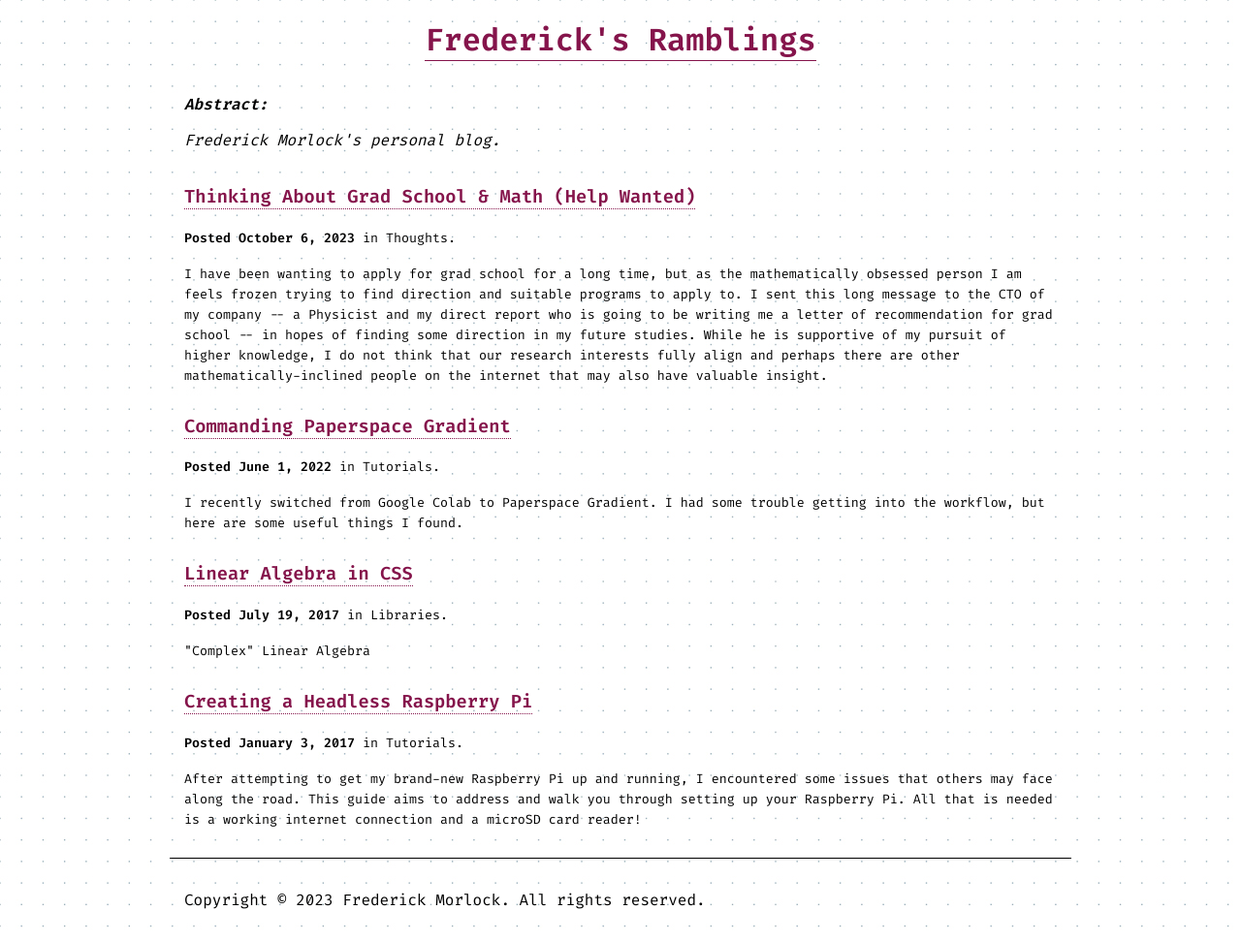
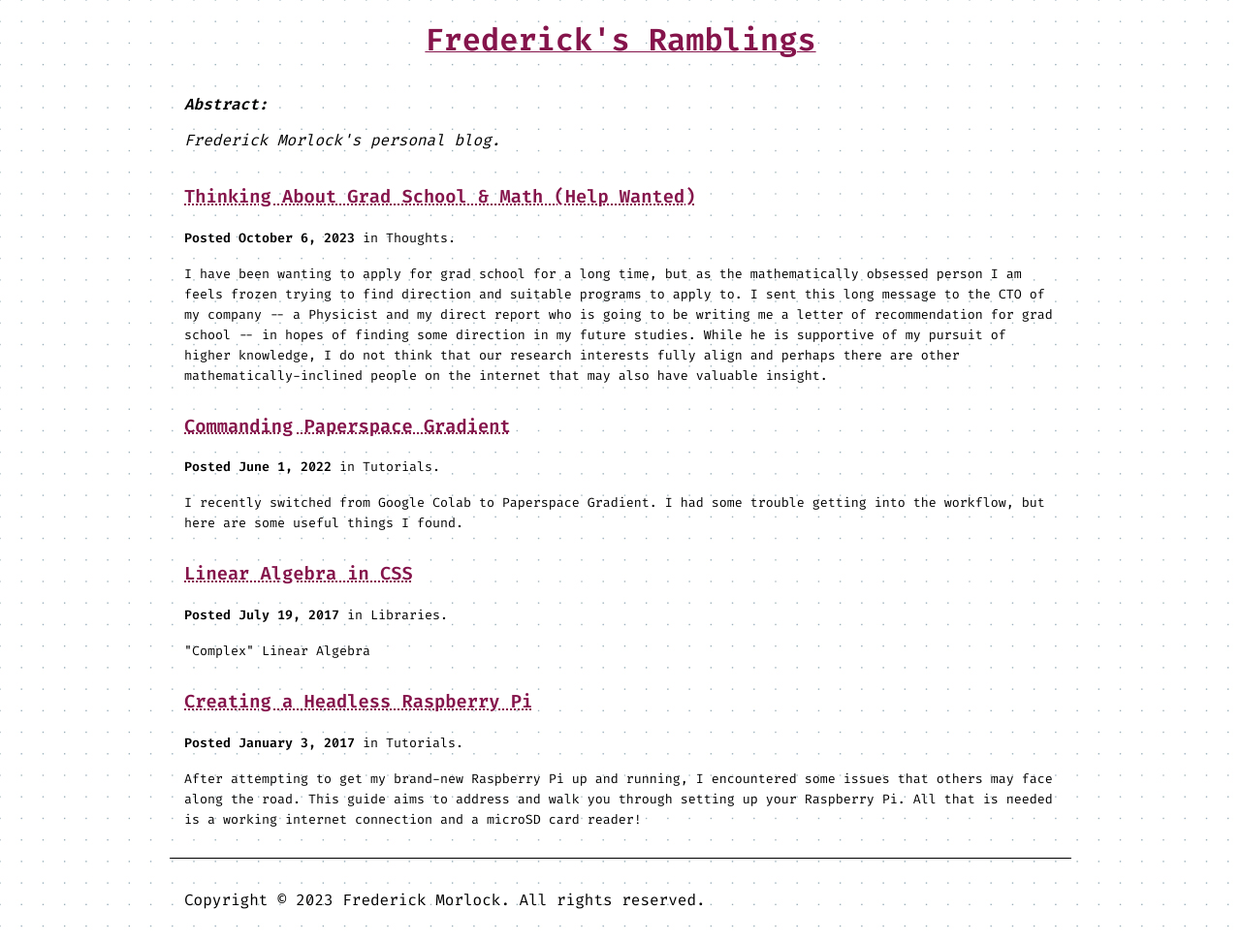
Before and after one commit to FrederickGeek8/freddy.us, a Jekyll site: the page built from blog.md, in a window 1280 px wide. Shown: the whole page at 97% size. Built offline with Jekyll 4.4.1, drawn with Linux system fonts in a browser that asks for light colours.

Commit message:
Update CSS and add note to my paper

```diff
--- a/_sass/blog.scss
+++ b/_sass/blog.scss
@@ -45,7 +45,7 @@
 
 .container .post a {
   color: $link-color;
-  border-bottom: 0.1em dotted $link-color;
+  // border-bottom: 0.1em dotted $link-color;
 }
 
 .container .post b,
--- a/_sass/frontpage.scss
+++ b/_sass/frontpage.scss
@@ -24,3 +24,9 @@ h3 {
 #links {
   line-height: 2;
 }
+
+div.pub {
+  .note {
+    margin-left: 1em;
+  }
+}
--- a/_sass/global.scss
+++ b/_sass/global.scss
@@ -20,17 +20,14 @@ body {
 
 a[href] {
   color: $link-color;
-  text-decoration: none;
-  border-bottom: 0.1em dotted $link-color;
-}
-
-.link {
-  white-space: nowrap;
+  // text-decoration: none;
+  text-decoration: underline dotted $link-color 0.1em;
+  // border-bottom: 0.1em dotted $link-color;
 }
 
 .link::after {
   //   font-family: "Courier New", Courier, monospace;
-  content: " >>";
+  content: ">>";
   vertical-align: middle;
   display: inline-block;
   margin-left: 3px;
@@ -44,7 +41,8 @@ a[href] {
 
 #title a {
   font-size: 2em;
-  border-bottom: 1px solid $link-color;
+  // border-bottom: 1px solid $link-color;
+  text-decoration: underline solid $link-color 1px;
 }
 
 #navigation {
@@ -67,8 +65,9 @@ a[href] {
     line-height: 2;
   }
 
-  a {
-    text-decoration: none;
+  .link {
+    // Prevent text-wrapping
+    display: inline-block;
   }
 }
 
--- a/_sass/responsive.scss
+++ b/_sass/responsive.scss
@@ -42,18 +42,20 @@
 
   a[href] {
     color: $dark-link-color;
-    border-bottom: 0.1em dotted $dark-link-color;
+    // border-bottom: 0.1em dotted $dark-link-color;
+    text-decoration: underline dotted $dark-link-color 0.1em;
   }
 
   #title a {
     font-size: 2em;
     color: $dark-link-color;
-    border-bottom: 1px solid $dark-link-color;
+    // border-bottom: 1px solid $dark-link-color;
+    text-decoration: underline solid $dark-link-color 1px;
   }
 
   .container .post a {
     color: $dark-link-color;
-    border-bottom: 0.1em dotted $dark-link-color;
+    text-decoration: underline dotted $dark-link-color 0.1em;
   }
 
   .container h1,
```
Also changed, not shown: index.html (+31 -10 lines).
